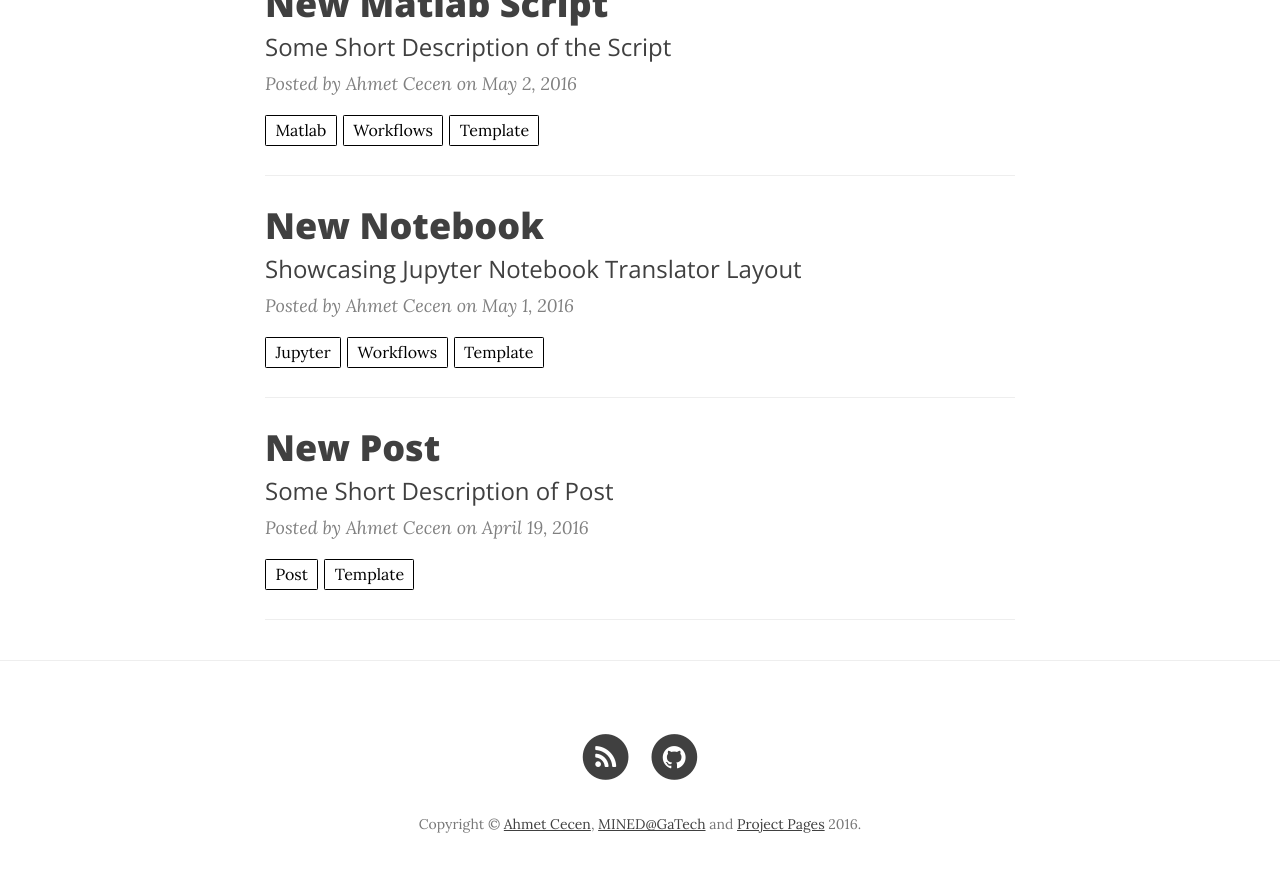
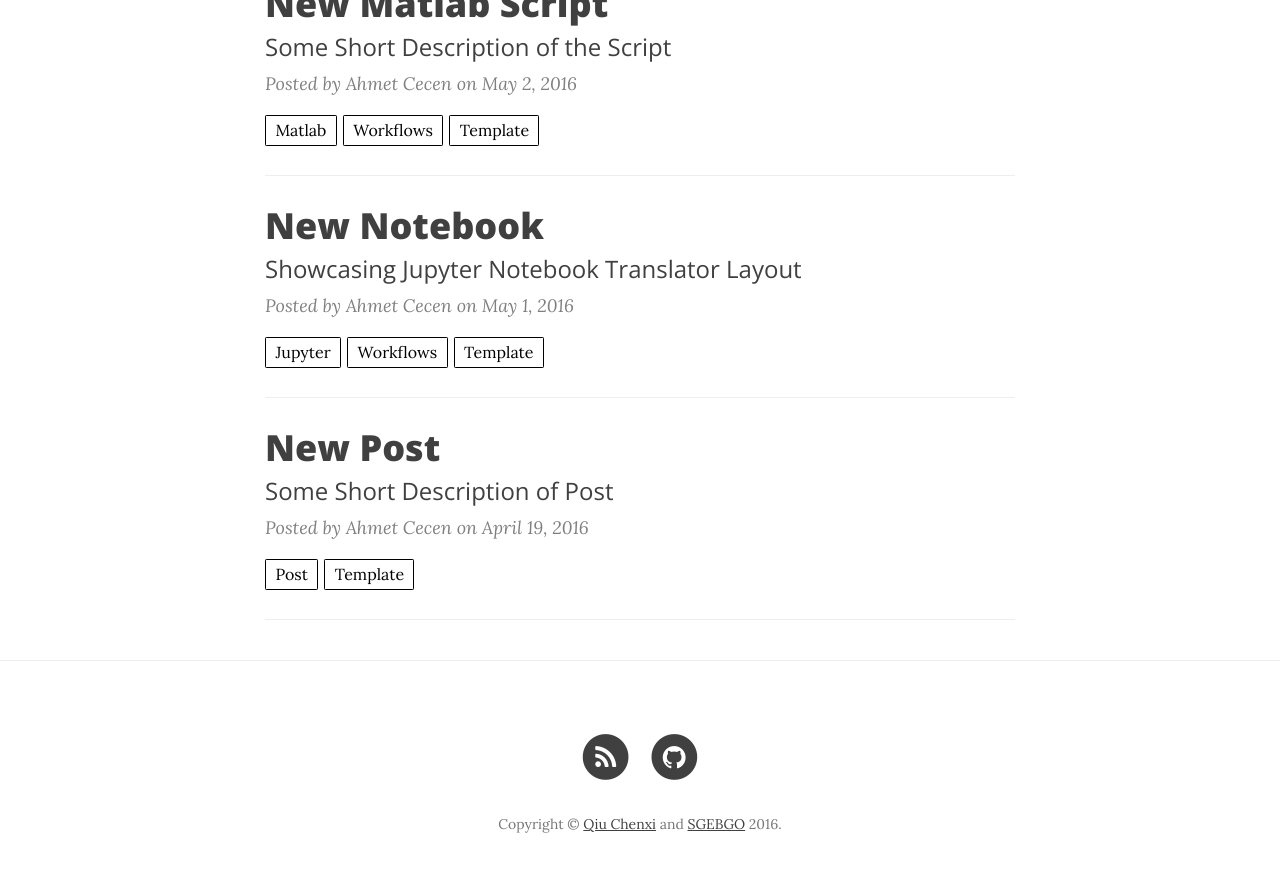
Before and after one commit to SGEBGO/SGEBGO.github.io, a Jekyll site: the page built from index.html, in a window 1280 px wide and 900 px high, scrolled down 1268 px. Shown: the top 872 px of the window. Built offline with Jekyll 4.4.1, drawn with Linux system fonts in a browser that asks for light colours; nearby versions of some CDN libraries; the list of posts is cut into pages by our own code.

Commit message:
set config

```diff
--- a/_includes/footer.html
+++ b/_includes/footer.html
@@ -69,7 +69,7 @@
                     </li>
                     {% endif %}
                 </ul>
-                <p class="copyright text-muted"> Copyright © <a href="http://ahmetcecen.github.io/" target="_blank">Ahmet Cecen</a>,  <a href="http://mined.gatech.edu/" target="_blank">MINED@GaTech</a> and <a href="https://github.com/projectpages" target="_blank">Project Pages</a> 2016. </p>
+                <p class="copyright text-muted"> Copyright © <a href="http://qiucxnju@gmail.com/" target="_blank">Qiu Chenxi</a> and <a href="https://github.com/SGEBGO" target="_blank">SGEBGO</a> 2016. </p>
             </div>
         </div>
     </div>
```
Also changed, not shown: img/home-bg.jpg.
